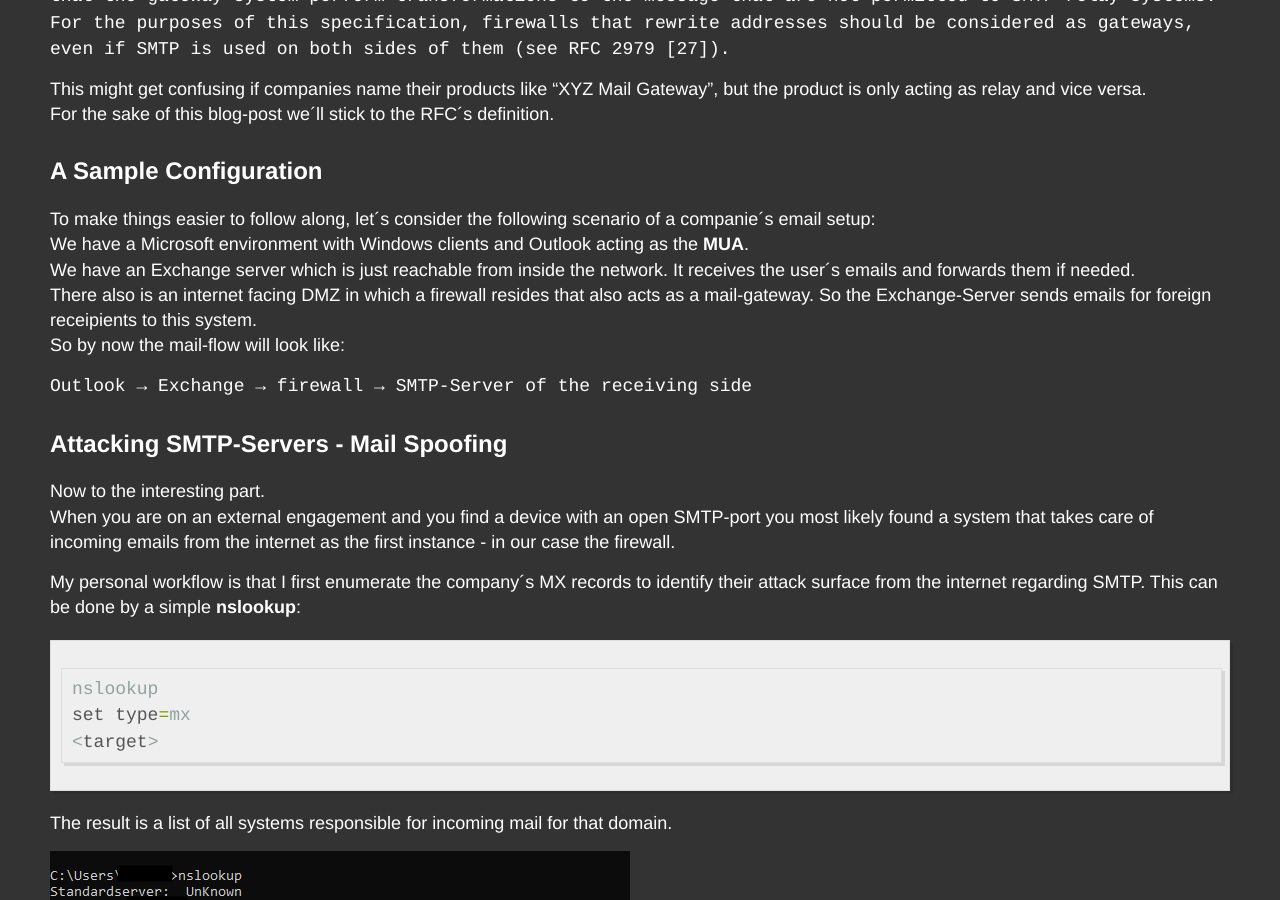
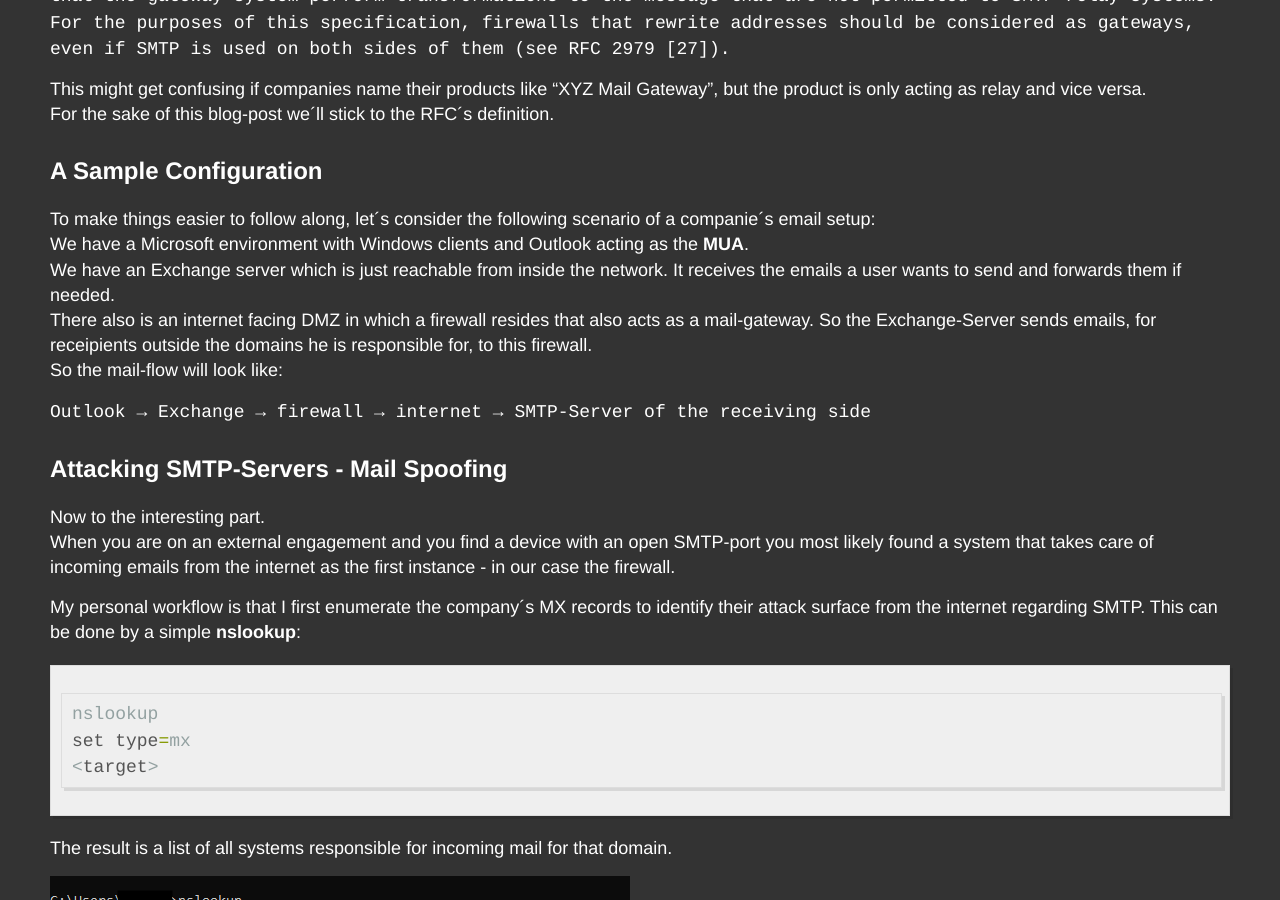
Before and after one commit to LuemmelSec/LuemmelSec.github.io, a Jekyll site: the page built from _posts/2020-12-25-Pentest-Everything-SMTP.md, in a window 1280 px wide and 900 px high, scrolled down 1587 px. Built offline with Jekyll 4.4.1, drawn with Linux system fonts in a browser that asks for light colours.

Commit message:
Update 2020-12-25-Pentest-Everything-SMTP.md

````diff
--- a/_posts/2020-12-25-Pentest-Everything-SMTP.md
+++ b/_posts/2020-12-25-Pentest-Everything-SMTP.md
@@ -68,11 +68,11 @@ For the sake of this blog-post we´ll stick to the RFC´s definition.
 
 To make things easier to follow along, let´s consider the following scenario of a companie´s email setup:
 We have a Microsoft environment with Windows clients and Outlook acting as the **MUA**.
-We have an Exchange server which is just reachable from inside the network. It receives the user´s emails and forwards them if needed.
-There also is an internet facing DMZ in which a firewall resides that also acts as a mail-gateway. So the Exchange-Server sends emails for foreign receipients to this system.
-So by now the mail-flow will look like:
+We have an Exchange server which is just reachable from inside the network. It receives the emails a user wants to send and forwards them if needed.
+There also is an internet facing DMZ in which a firewall resides that also acts as a mail-gateway. So the Exchange-Server sends emails, for receipients outside the domains he is responsible for, to this firewall.
+So the mail-flow will look like:
 
-```Outlook → Exchange → firewall → SMTP-Server of the receiving side```
+```Outlook → Exchange → firewall → internet → SMTP-Server of the receiving side```
 
 ## Attacking SMTP-Servers - Mail Spoofing
 
````
